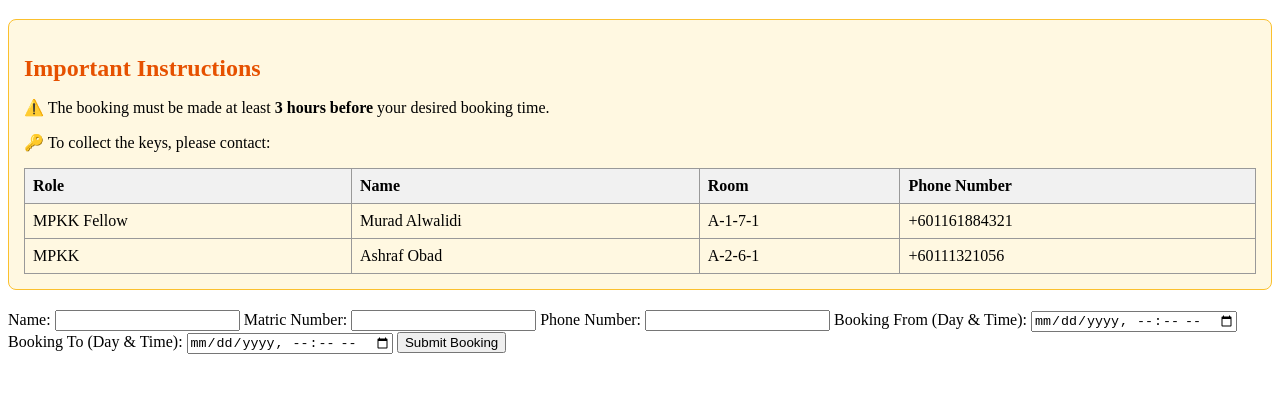
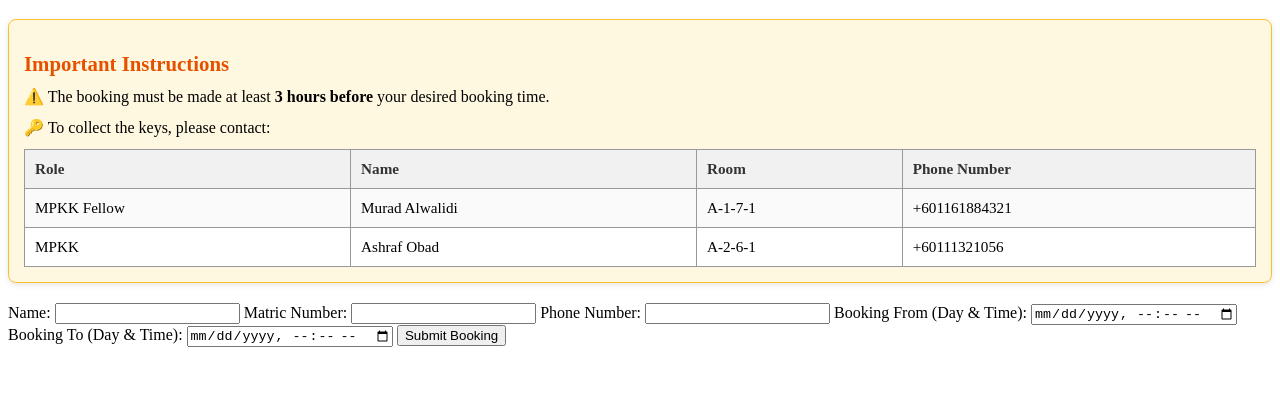
Before and after one commit to ashraf-12/student-loung-booking, a website: page index.html in a window 1280 px wide. Shown: the part 61-454 px from the top of the page. Drawn offline with Linux system fonts and the light colour scheme.

Commit message:
index.html

```diff
--- a/index.html
+++ b/index.html
@@ -4,7 +4,8 @@
   <meta charset="UTF-8">
   <meta name="viewport" content="width=device-width, initial-scale=1.0">
   <title>Student Lounge Booking</title>
-  <link rel="stylesheet" href="Update styles.css">
+   <link rel="stylesheet" href="styles.css">
+
   <style>
     .instructions {
       background: #fff8e1;
```
